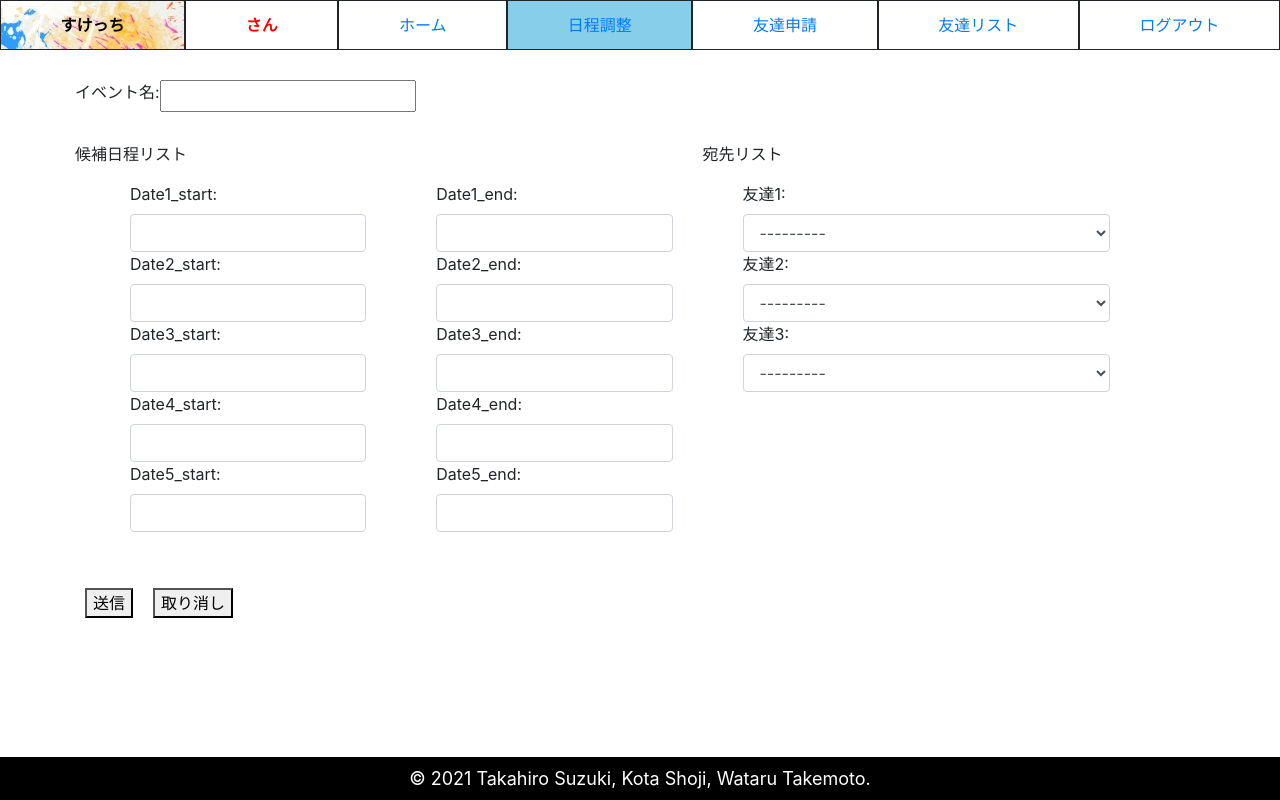
After one commit to ktanonymous/sketch, a Django app: page /base/adjusting/ in a window 1280 px wide. The commit adds this page. Run offline with Django 3.2, Linux system fonts and the light colour scheme; data that the repository does not hold is empty; some libraries are stand-ins or nearby versions.

Commit message:
make adjusting schedule page

```diff
--- a/base/forms.py
+++ b/base/forms.py
@@ -1,35 +1,21 @@
 import sys
 
 from django import forms
+from bootstrap_datepicker_plus import DateTimePickerInput
+from .models import User, Friend, Information, AdjustingSchedule
 
-from .models import User, Friend
+datetime_widget = DateTimePickerInput(
+    format='%Y-%m-%d %H:%M',
+    options={'locale': 'ja', 'dayViewHeaderFormat': 'YYYY年 MMMM'}
+)
 
 
-class FriendApplicationForm(forms.Form):
-    email1 = forms.EmailField(
-        max_length=255,
-        label='Email1',
-    )
-    email2 = forms.EmailField(
-        max_length=255,
-        label='Email2',
-        required=False
-    )
-    email3 = forms.EmailField(
-        max_length=255,
-        label='Email3',
-        required=False
-    )
-    email4 = forms.EmailField(
-        max_length=255,
-        label='Email4',
-        required=False
-    )
-    email5 = forms.EmailField(
-        max_length=255,
-        label='Email5',
-        required=False
-    )
+class FriendFollowForm(forms.Form):
+    email1 = forms.EmailField(max_length=255, label='Email1',)
+    email2 = forms.EmailField(max_length=255, label='Email2', required=False)
+    email3 = forms.EmailField(max_length=255, label='Email3', required=False)
+    email4 = forms.EmailField(max_length=255, label='Email4', required=False)
+    email5 = forms.EmailField(max_length=255, label='Email5', required=False)
 
     def __init__(self, *args, **kwargs):
         super().__init__(*args, **kwargs)
@@ -53,3 +39,35 @@ class FriendApplicationForm(forms.Form):
         for user in users:
             Friend(follow_user_id=self_user, followed_user_id=user).save()
             Friend(follow_user_id=user, followed_user_id=self_user).save()
+
+
+class AdjustingScheduleForm(forms.ModelForm):
+    class Meta:
+        model = AdjustingSchedule
+        fields = (
+            'name',
+            'date1_start', 'date1_end',
+            'date2_start', 'date2_end',
+            'date3_start', 'date3_end',
+            'date4_start', 'date4_end',
+            'date5_start', 'date5_end',
+            'friend1', 'friend2', 'friend3'
+        )
+        widgets = {
+            f"date{i}_{j}": datetime_widget
+            for i in range(1, 6)
+            for j in ('start', 'end')
+        }
+
+    def __init__(self, *args, **kwargs):
+        super().__init__(*args, **kwargs)
+
+        for i in range(1, 6):
+            self.fields[f"date{i}_start"].widget.attrs['class'] = 'form-control'
+            self.fields[f"date{i}_end"].widget.attrs['class'] = 'form-control'
+
+        for i in range(1, 4):
+            self.fields[f"friend{i}"].widget.attrs['class'] = 'form-control'
+            # id = print(args)
+            # self.fields[f"friend{i}"].queryset = AdjustingSchedule(id=id)
+            # self.fields[f"friend{i}"].queryset = Friend(followed_user_id=)
--- /dev/null
+++ b/base/templates/adjusting_schedule.html
@@ -0,0 +1,115 @@
+{% extends 'base.html' %}
+
+{% block title %}日程調整{% endblock %}
+
+{% block is_adjusting %}background-color: skyblue;{% endblock %}
+
+{% block head %}
+{{ form.media }}
+{% endblock %}
+
+{% block content %}
+
+<form method="POST">
+    {% csrf_token %}
+    <div class="container" style="margin: 30px;">
+        <div class="row" style="margin: 30px;">
+            {{ form.name.label_tag }}
+            {{ form.name }}
+            {{ form.name.errors }}
+        </div>
+        <div class="row" style="margin: 30px;">
+            <div class="col-7">
+                <div class="row">
+                    <p>候補日程リスト</p>
+                </div>
+                <div class="row">
+                    <div class="col-6">
+                        <ul style="list-style-type: none;">
+                            <li class="field">
+                                {{ form.date1_start.label_tag }}
+                                {{ form.date1_start }}
+                                {{ form.date1_start.errors }}
+                            </li>
+                            <li class="field">
+                                {{ form.date2_start.label_tag }}
+                                {{ form.date2_start }}
+                                {{ form.date2_start.errors }}
+                            </li>
+                            <li class="field">
+                                {{ form.date3_start.label_tag }}
+                                {{ form.date3_start }}
+                                {{ form.date3_start.errors }}
+                            </li>
+                            <li class="field">
+                                {{ form.date4_start.label_tag }}
+                                {{ form.date4_start }}
+                                {{ form.date4_start.errors }}
+                            </li>
+                            <li class="field">
+                                {{ form.date5_start.label_tag }}
+                                {{ form.date5_start }}
+                                {{ form.date5_start.errors }}
+                            </li>
+                        </ul>
+                    </div>
+                    <div class="col-6">
+                        <ul style="list-style-type: none;">
+                            <li class="field">
+                                {{ form.date1_end.label_tag }}
+                                {{ form.date1_end }}
+                                {{ form.date1_end.errors }}
+                            </li>
+                            <li class="field">
+                                {{ form.date2_end.label_tag }}
+                                {{ form.date2_end }}
+                                {{ form.date2_end.errors }}
+                            </li>
+                            <li class="field">
+                                {{ form.date3_end.label_tag }}
+                                {{ form.date3_end }}
+                                {{ form.date3_end.errors }}
+                            </li>
+                            <li class="field">
+                                {{ form.date4_end.label_tag }}
+                                {{ form.date4_end }}
+                                {{ form.date4_end.errors }}
+                            </li>
+                            <li class="field">
+                                {{ form.date5_end.label_tag }}
+                                {{ form.date5_end }}
+                                {{ form.date5_end.errors }}
+                            </li>
+                        </ul>
+                    </div>
+                </div>
+            </div>
+            <div class="col-5">
+                <p>宛先リスト</p>
+                <ul style="list-style-type: none;">
+                    <li class="field">
+                        {{ form.friend1.label_tag }}
+                        {{ form.friend1 }}
+                        {{ form.friend1.errors }}
+                    </li>
+                    <li class="field">
+                        {{ form.friend2.label_tag }}
+                        {{ form.friend2 }}
+                        {{ form.friend2.errors }}
+                    </li>
+                    <li class="field">
+                        {{ form.friend3.label_tag }}
+                        {{ form.friend3 }}
+                        {{ form.friend3.errors }}
+                    </li>
+                </ul>
+            </div>
+        </div>
+        <div class="row" style="margin: 30px;">
+            <button type="submit" style="margin: 10px;">送信</button>
+            <button type="reset" style="margin: 10px;">取り消し</button>
+        </div>
+    </div>
+</form>
+
+{% endblock %}
--- a/base/templates/base.html
+++ b/base/templates/base.html
@@ -9,7 +9,10 @@
     <meta name="viewport" content="width=device-width, initial-scale=1, shrink-to-fit=no" />
     <meta name="description" content="日程調整を簡潔にすることを目標にしたアプリ「すけっち」のプロトタイプです。\n初学者達3人で力を合わせて作ったので，拙い点が多々ございますがご了承下さい。">
 
-    <link rel="stylesheet" href="https://stackpath.bootstrapcdn.com/bootstrap/4.3.1/css/bootstrap.min.css" integrity="sha384-ggOyR0iXCbMQv3Xipma34MD+dH/1fQ784/j6cY/iJTQUOhcWr7x9JvoRxT2MZw1T" crossorigin="anonymous">
+
+    <link href="https://maxcdn.bootstrapcdn.com/bootstrap/4.0.0/css/bootstrap.min.css" rel="stylesheet">
+    <script src="https://code.jquery.com/jquery-3.3.1.min.js"></script>
+    <script src="https://maxcdn.bootstrapcdn.com/bootstrap/4.0.0/js/bootstrap.min.js"></script>
 
     <link href="{% static 'css/mystyle.css' %}" rel="stylesheet" type="text/css" />
 
@@ -26,9 +29,9 @@
                     <strong style='color: black;'>すけっち</strong>
                 </div>
                 <div class="top-menu"><strong style="color: red;">{{ user.username }}さん</strong></div>
-                <div class="top-menu" style="{% block is_home %}{% endblock %}"><a href="{% url 'base:index' %}">HOME</a></div>
-                <div class="top-menu" style="{% block is_adjusting %}{% endblock %}"><a href="#!">日程調整</a></div>
-                <div class="top-menu" style="{% block is_friend_application %}{% endblock %}"><a href="{% url 'base:friend_application' %}">友達申請</a></div>
+                <div class="top-menu" style="{% block is_home %}{% endblock %}"><a href="{% url 'base:index' %}">ホーム</a></div>
+                <div class="top-menu" style="{% block is_adjusting %}{% endblock %}"><a href="{% url 'base:adjusting' %}">日程調整</a></div>
+                <div class="top-menu" style="{% block is_follow %}{% endblock %}"><a href="{% url 'base:follow' %}">友達申請</a></div>
                 <div class="top-menu" style="{% block is_friends_list %}{% endblock %}"><a href="{% url 'base:friends' %}">友達リスト</a></div>
                 <div class="top-menu"><a href="{% url 'account_logout' %}">ログアウト</a></div>
             </div>
--- a/base/templates/friend_application.html
+++ b/base/templates/follow.html
@@ -2,7 +2,7 @@
 
 {% block title %}友達申請{% endblock %}
 
-{% block is_friend_application %}background-color: skyblue;{% endblock %}
+{% block is_follow %}background-color: skyblue;{% endblock %}
 
 {% block content %}
 
--- a/base/templates/index.html
+++ b/base/templates/index.html
@@ -1,6 +1,6 @@
 {% extends 'base.html' %}
 
-{% block title %}HOME{% endblock %}
+{% block title %}ホーム{% endblock %}
 
 {% block is_home %}background-color: skyblue;{% endblock %}
 
--- a/base/urls.py
+++ b/base/urls.py
@@ -3,17 +3,15 @@ from django.urls import path, include
 from django.conf.urls import url
 from .views import (
     IndexView,
+    AdjustingScheduleView,
+    FriendFollowView,
     FriendsListView,
-    FriendApplicationView
 )
 
 app_name = 'base'
 urlpatterns = [
     path('index/', IndexView.as_view(), name='index'),
+    path('adjusting/', AdjustingScheduleView.as_view(), name='adjusting'),
+    path('follow/', FriendFollowView.as_view(), name='follow'),
     path('friends/', FriendsListView.as_view(), name='friends'),
-    path(
-        'friends/application',
-        FriendApplicationView.as_view(),
-        name='friend_application'
-    ),
 ]
--- a/base/views.py
+++ b/base/views.py
@@ -3,7 +3,7 @@ from django.urls import reverse_lazy
 from django.contrib import messages
 
 from .models import User, Friend, Event, Information, AdjustingSchedule
-from .forms import FriendApplicationForm
+from .forms import FriendFollowForm, AdjustingScheduleForm
 from django.views import generic
 
 
@@ -16,19 +16,39 @@ class IndexView(generic.ListView):
         return informations
 
 
-class FriendsListView(generic.ListView):
-    model = Friend
-    template_name = 'friends_list.html'
-    paginate_by = 3
+class AdjustingScheduleView(generic.FormView):
+    # NOTE: 一先ずこれ
+    template_name = 'adjusting_schedule.html'
+    form_class = AdjustingScheduleForm
+    success_url = reverse_lazy('base:index')
 
-    def get_queryset(self):
-        friends = Friend.objects.filter(followed_user_id=self.request.user.id)
-        return friends
+    def get_context_data(self, **kwargs):
+        context = super().get_context_data(**kwargs)
+        # TODO: 明らかにfollow_user_id.idはおかしいので要検討
+        friend_ids = [friend.follow_user_id.id for friend in Friend.objects.filter(followed_user_id=self.request.user.id)]
+        for i in range(1, 4):
+            context['form'].fields[f'friend{i}'].queryset = User.objects.filter(id__in=friend_ids)
+        return context
+
+    def form_valid(self, form):
+        print('success!')
+        print(form.data)
+        print(form.cleaned_data)
+        messages.success(self.request, '日程作成に成功しました！')
+        return super().form_valid(form)
+
+    def form_invalid(self, form):
+        print('failed...')
+        print(self.request.user.id)
+        print(form.data)
+        print(form.cleaned_data)
+        messages.error(self.request, '日程作成に失敗しました...')
+        return super().form_invalid(form)
 
 
-class FriendApplicationView(generic.FormView):
-    template_name = 'friend_application.html'
-    form_class = FriendApplicationForm
+class FriendFollowView(generic.FormView):
+    template_name = 'follow.html'
+    form_class = FriendFollowForm
     model = Friend
     success_url = reverse_lazy('base:index')
 
@@ -41,3 +61,13 @@ class FriendApplicationView(generic.FormView):
     def form_invalid(self, form):
         messages.error(self.request, '友達登録に失敗しました...')
         return super().form_invalid(form)
+
+
+class FriendsListView(generic.ListView):
+    model = Friend
+    template_name = 'friends_list.html'
+    paginate_by = 3
+
+    def get_queryset(self):
+        friends = Friend.objects.filter(followed_user_id=self.request.user.id)
+        return friends
--- a/requirements.txt
+++ b/requirements.txt
@@ -1,3 +1,4 @@
 Django==3.1
+django-bootstrap-datepicker-plus
 mysqlclient==1.4.6
 django-allauth==0.44.0
--- a/sketch/settings.py
+++ b/sketch/settings.py
@@ -29,6 +29,7 @@ INSTALLED_APPS = [
 
     # 追加
     'django.contrib.sites',
+    'bootstrap_datepicker_plus',
     'allauth',
     'allauth.account',
     'allauth.socialaccount',
--- a/static/css/mystyle.css
+++ b/static/css/mystyle.css
@@ -55,8 +55,3 @@
     width: 60%;
     margin: 0px;
 }
-
-/* .mybtn{
-    padding: 10px 30px;
-    margin: 3px;
-} */
```
Also changed, not shown: base/models.py (+24 -45 lines), base/migrations/0001_initial.py, 1 other file.
